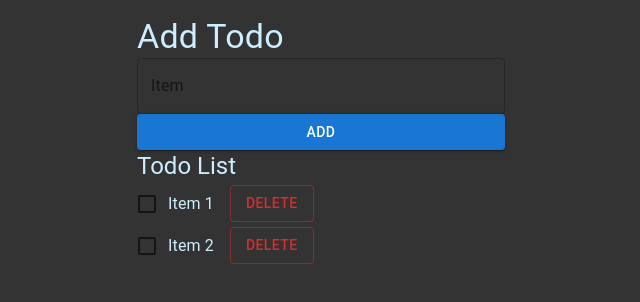
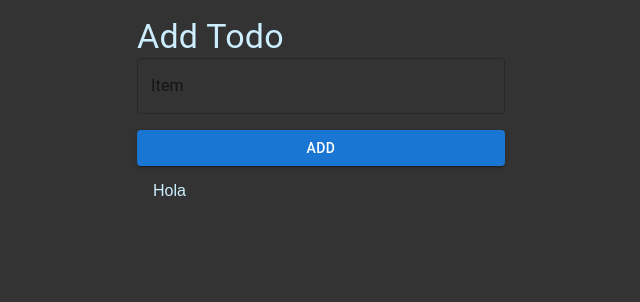
Before and after one commit to JefersonBurgos/second-project-ts, a React (Create React App) app: page / in a window 1280 px wide. Shown: the top 302 px of the page, without its empty margins (319-959 px from the left). Built offline with nearby package versions, Linux system fonts and the light colour scheme.

Commit message:
send object with "todos" by properties and events

```diff
--- a/src/App.tsx
+++ b/src/App.tsx
@@ -7,24 +7,30 @@ import {
 import NewTodoForm from "./NewTodoForm";
 import TodoList from "./TodoList";
 
+interface Todo {
+	id: string;
+	title: string;
+	completed: boolean;
+}
+
 interface State {
-
+	todos: Todo[];
 }
 
 const initialState: State = {
-
+	todos: [],
 };
 
 type Action =
-	{ type: "", payload: any }
+	{ type: "ADD_TODO", payload: Todo[] }
 	;
 
 function reducer(state: State, action: Action): State {
 	switch (action.type) {
-		case "": {
+		case "ADD_TODO": {
 			return {
 				...state,
-
+				todos: action.payload
 			};
 		}
 	}
@@ -36,18 +42,21 @@ interface ContextValue {
 }
 
 type Properties = {
-
+	onSubmit?: (todos: Todo[]) => void;
 };
 
 function Component({
-
+	onSubmit
 }: Properties) {
 	const [state, dispatch] = React.useReducer(reducer, initialState);
+
 	return (
 		<MuiBox>
 			<Typography variant="h4">Add Todo</Typography>
-			<NewTodoForm />
-			<TodoList />
+			<NewTodoForm onChange={(todo: Todo[]) => dispatch({ type: "ADD_TODO", payload: todo })} />
+			<TodoList
+				todo={state.todos}
+			/>
 		</MuiBox>
 	);
 }
--- a/src/NewTodoForm.tsx
+++ b/src/NewTodoForm.tsx
@@ -1,33 +1,38 @@
 import React from "react";
+import "./styles.css"
+import { Button, Box as MuiBox, Stack, TextField } from "@mui/material";
 
-import "./styles.css"
-
-import {
-	Button,
-	Box as MuiBox, Stack, TextField
-} from "@mui/material";
+interface Todo {
+	id: string;
+	title: string;
+	completed: boolean;
+}
 
 interface State {
-
+	todos: Todo[];
 }
 
 const initialState: State = {
-
+	todos: [],
 };
 
-type Action =
-	{ type: "", payload: any }
-	;
+type Action = { type: "ADD_TODO", payload: Todo };
 
 function reducer(state: State, action: Action): State {
+	let newState;
 	switch (action.type) {
-		case "": {
-			return {
+		case "ADD_TODO": {
+			newState = {
 				...state,
-
+				todos: [...state.todos, action.payload]
 			};
+			break;
 		}
+		default:
+			newState = state;
 	}
+	console.log(newState);
+	return newState;
 }
 
 interface ContextValue {
@@ -36,31 +41,47 @@ interface ContextValue {
 }
 
 type Properties = {
-
+	onChange?: (value: Todo[]) => void;
 };
 
 function Component({
-
+	onChange
 }: Properties) {
 	const [state, dispatch] = React.useReducer(reducer, initialState);
 	return (
 		<MuiBox>
-			<Stack>
+			<Stack
+				component="form"
+				spacing={2}
+				onSubmit={(event) => {
+					event.preventDefault();
+					const title = (event.target as any).elements[0].value;
+					dispatch({
+						type: "ADD_TODO",
+						payload: {
+							id: crypto.randomUUID(),
+							title,
+							completed: false,
+						},
+					});
+					onChange?.(state.todos);
+				}}
+			>
 				<TextField
 					fullWidth
 					id="outlined-basic"
 					label="Item"
 					variant="outlined" />
+				<Stack>
+					<Button
+						type="submit"
+						variant="contained"
+						fullWidth
+					>Add
+					</Button>
+				</Stack>
 			</Stack>
-
-			<Button
-				variant="contained"
-				fullWidth
-			>Add
-			</Button>
-
-
-		</MuiBox>
+		</MuiBox >
 	);
 }
 
--- a/src/TodoItem.tsx
+++ b/src/TodoItem.tsx
@@ -8,6 +8,12 @@ import {
 	Grid,
 	Box as MuiBox, Stack, Typography
 } from "@mui/material";
+
+interface Todo {
+	id: string;
+	title: string;
+	completed: boolean;
+}
 
 interface State {
 
--- a/src/TodoList.tsx
+++ b/src/TodoList.tsx
@@ -2,9 +2,17 @@ import "./styles.css"
 import React from "react";
 
 import {
+	List,
+	ListItem,
 	Box as MuiBox
 } from "@mui/material";
 import TodoItem from "./TodoItem";
+
+interface Todo {
+	id: string;
+	title: string;
+	completed: boolean;
+}
 
 interface State {
 
@@ -35,16 +43,22 @@ interface ContextValue {
 }
 
 type Properties = {
-
+	todo: Todo[]
 };
 
 function Component({
-
+	todo
 }: Properties) {
 	const [state, dispatch] = React.useReducer(reducer, initialState);
 	return (
 		<MuiBox>
-			<TodoItem />
+			<List>
+				<ListItem>Hola</ListItem>
+				{todo.map((todo: Todo, index: number) => (
+					<ListItem key={index}>{todo.title}</ListItem>
+				))}
+			</List>
+
 		</MuiBox>
 	);
 }
--- a/src/index.tsx
+++ b/src/index.tsx
@@ -1,6 +1,7 @@
 import React from 'react';
 import ReactDOM from 'react-dom/client';
 import App from './App';
+import ParentComponent from './ParentComponent';
 
 const root = ReactDOM.createRoot(
 	document.getElementById('root') as HTMLElement
@@ -8,5 +9,6 @@ const root = ReactDOM.createRoot(
 root.render(
 	<React.StrictMode>
 		<App />
+		{/*<ParentComponent />*/}
 	</React.StrictMode>
 );
```
